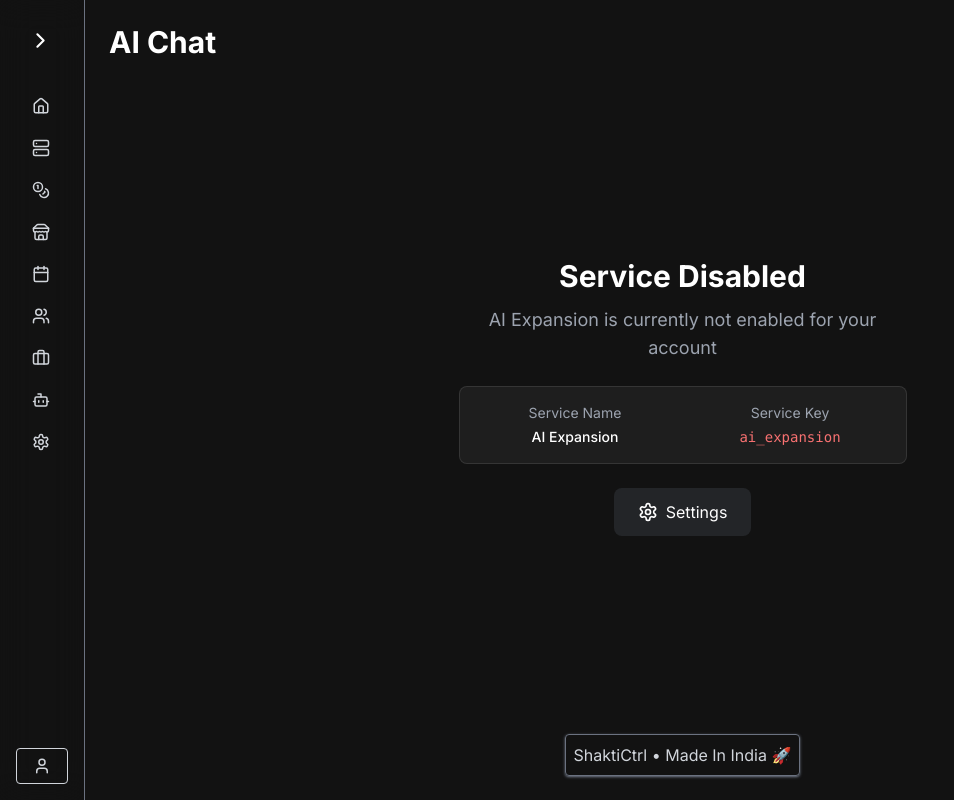
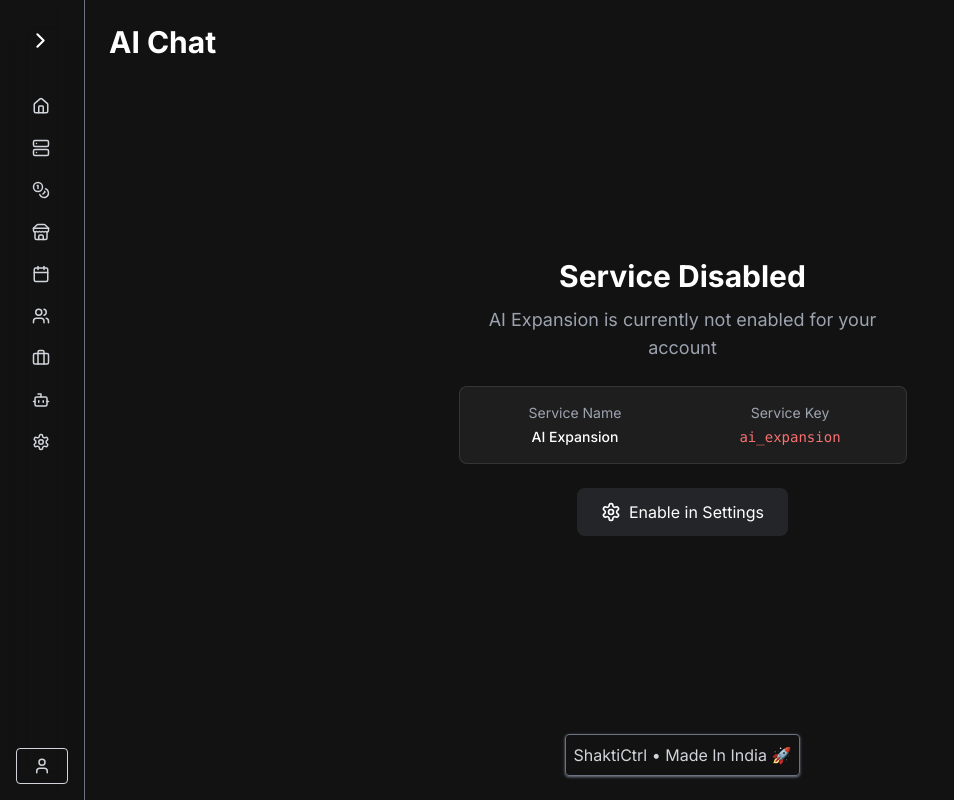
Before and after one commit to unknownpersonog/ShaktiControl, a Next.js app: page /chat in a window 1280 px wide. Shown: the whole page, without its empty margins (0-954 px from the left). Built offline with nearby package versions, Linux system fonts and the light colour scheme; no server answers; sample sign-in values are in the browser's storage.

Commit message:
Earn (v0) + Accessibility fix for Disabled Services

```diff
--- a/src/app/earn/page.tsx
+++ b/src/app/earn/page.tsx
@@ -49,6 +49,7 @@ export default function EarnPage() {
         />
         <div className="grid grid-cols-1 gap-4 sm:grid-cols-2 lg:grid-cols-3 gap-6 relative z-0">
           <FeatureBox />
+          <a className="border bg-gray-400 text-gray-100" href="https://link-hub.net/442749/unknownvps-earn">LinkVertise Link: Donate</a>
         </div>
         <Footer />
       </main>
--- a/src/components/ui/serviceDisabled.tsx
+++ b/src/components/ui/serviceDisabled.tsx
@@ -42,7 +42,7 @@ export default function ServiceDisabled({
           className="inline-flex items-center justify-center gap-2 px-6 py-3 rounded-lg bg-gray-500/20 hover:bg-gray-300 transition-colors text-white-400 hover:text-gray-800"
         >
           <Settings className="w-5 h-5" />
-          Settings
+          Enable in Settings
         </Link>
       </div>
     </div>
```
